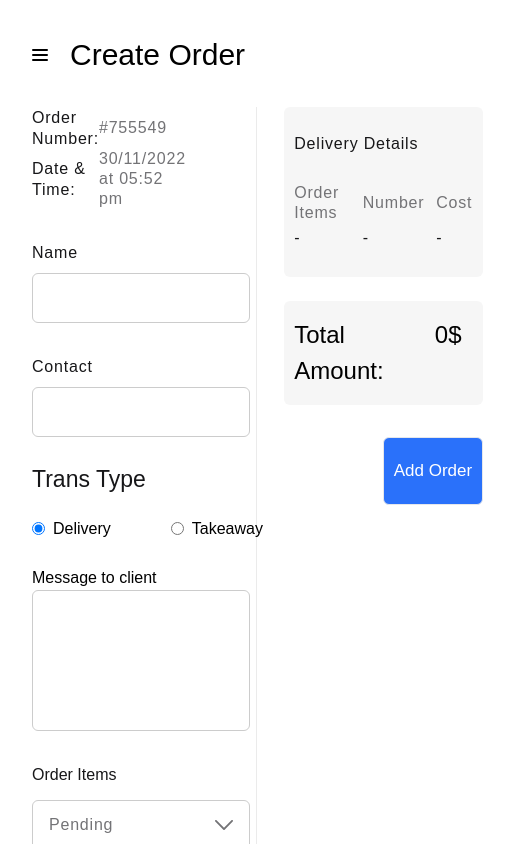
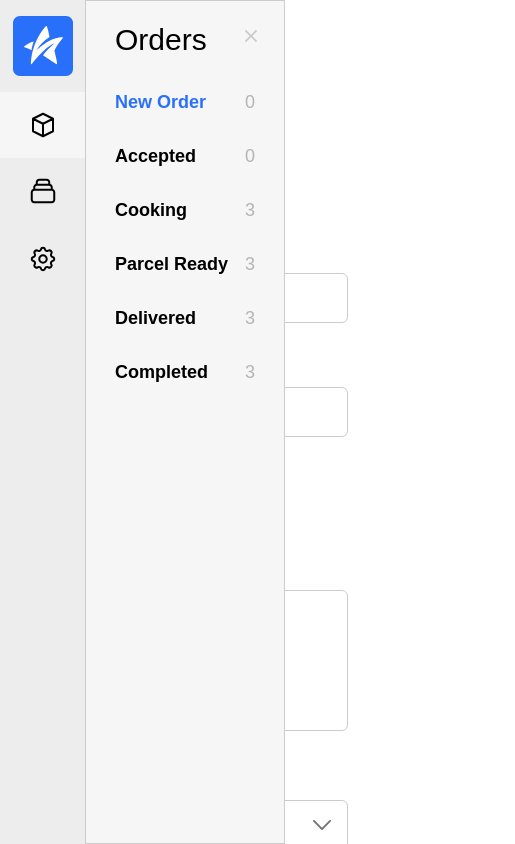
Before and after one commit to burak-caniklioglu/order-tracking, a React (Create React App) app: page /createOrder in a window 390 px wide. Both pictures are taken after a click on the element 40 px from the left and 54 px from the top of the page. Shown: the top 844 px of the page, 515 px wide, since content can reach past the window. Built offline with nearby package versions, Linux system fonts and the light colour scheme.

Commit message:
Responsive is done

```diff
--- a/src/components/CreateForm/index.js
+++ b/src/components/CreateForm/index.js
@@ -50,14 +50,14 @@ function CreateForm() {
   };
 
   return (
-    <div className="p-[32px]">
+    <div className="p-[32px]" >
       <div className="flex">
         <SubHeader>Create Order</SubHeader>
       </div>
 
-      <form className=" flex gap-4" onSubmit={handleSubmit(submitHandler)}>
+      <form className=" flex flex-col md:flex-row  gap-4" onSubmit={handleSubmit(submitHandler)}>
         <div
-          className="w-1/2 border-r
+          className="w-full md:w-1/2 md:border-r
 				 border-[#EBEBEB] "
         >
           <div
@@ -194,8 +194,8 @@ function CreateForm() {
           </div>
         </div>
 
-        <div className=" w-1/2">
-          <div className="bg-[#F6F6F6] ml-[5%] px-[5%] py-[26px] rounded-md mb-[24px]">
+        <div className=" w-full md:w-1/2">
+          <div className="bg-[#F6F6F6] md:ml-[5%] px-[5%] py-[26px] rounded-md mb-[24px]">
             <div className="order-answer font-[600] mb-[29px]">
               Delivery Details
             </div>
@@ -230,7 +230,7 @@ function CreateForm() {
             </table>
           </div>
 
-          <div className="bg-[#F6F6F6] ml-[5%] px-[5%] py-4 mb-[32px] rounded-md">
+          <div className="bg-[#F6F6F6] md:ml-[5%] px-[5%] py-4 mb-[32px] rounded-md">
             <div className="flex justify-between">
               <div className="text-[24px]">Total Amount:</div>
               <div className="mr-[6%] text-[24px]">
@@ -239,7 +239,7 @@ function CreateForm() {
             </div>
           </div>
 
-          <div className=" ml-[5%]">
+          <div className=" md:ml-[5%]">
             <div className="flex justify-end ">
               {control && (
                 <button
--- a/src/components/OrderItem/index.js
+++ b/src/components/OrderItem/index.js
@@ -20,11 +20,11 @@ function OrderItem({ item }) {
         </div>
         <div>
           <div className="order-header text-sm sm:text-[17px] ">Contact</div>
-          <div className="order-answer text-sm sm:text-[18px]">{item.contact}</div>
+          <div className="order-answer text-sm sm:text-[18px]" >{item.contact}</div>
         </div>
         <div>
           <div className="order-header text-sm sm:text-[17px] ">Trans Type</div>
-          <div className="order-answer text-sm sm:text-[18px]">{item.transType}</div>
+          <div className="order-answer text-sm sm:text-[18px]" ><span className='rounded-sm px-1 text-white' style={{backgroundColor: item.transType === 'Takeaway' ? '#FC7501' : '#2A71FA'}}>{item.transType}</span> </div>
         </div>
         <div>
           <div className="order-header text-sm sm:text-[17px] ">Amount</div>
--- a/src/components/SideBar/index.jsx
+++ b/src/components/SideBar/index.jsx
@@ -32,7 +32,7 @@ function SideBar() {
 
   return (
     <aside
-      className="bg-[#F6F6F6] w-[309px] h-[100vh] border
+      className="bg-[#F6F6F6] w-[200px] md:w-[309px] h-[100vh] border
 		border-[#CCCCCC]"
     >
       <div className="px-[29px] mt-[1rem]">
--- /dev/null
+++ b/src/hooks/useClickOutside.js
@@ -0,0 +1,24 @@
+/* eslint-disable react-hooks/exhaustive-deps */
+import { useEffect, useState } from "react";
+
+function useClickOutside(ref,setSearch,setSearched) {
+  const [isOutsideClicked, setIsOutsideClicked] = useState(false);
+
+  const handleClickOutside = event => {
+    if (ref.current && !ref.current.contains(event.target)) {
+      setIsOutsideClicked(true);
+      setSearch('')
+      setSearched([])
+    }
+  };
+
+  useEffect(() => {
+    document.addEventListener("mousedown", handleClickOutside);
+    return () => {
+      document.removeEventListener("mousedown", handleClickOutside);
+    };
+  },[]);
+  return [isOutsideClicked, setIsOutsideClicked];
+}
+
+export default useClickOutside;
--- a/src/pages/CreateOrder.js
+++ b/src/pages/CreateOrder.js
@@ -2,18 +2,48 @@ import React from 'react';
 import MiniSideBar from '../components/miniSideBar';
 import CreateForm from '../components/CreateForm';
 import SideBar from '../components/SideBar';
+import useWindowSize from '../hooks/useWindowSize';
+import { useDispatch, useSelector } from 'react-redux';
+import Cancel from '../constants/icons/cancel';
+import { changeMode } from '../features/themeSlice';
 
 function CreateOrder() {
+  const [width] = useWindowSize();
+  const theme = useSelector((state) => state.theme);
+  const dispatch = useDispatch();
   return (
     <main className="flex w-full ">
-      <div className="hidden lg:fixed lg:flex">
-        <MiniSideBar />
-        <SideBar />
-      </div>
+      {width < 1024 ? (
+        <>
+          {theme && (
+            <div className="flex fixed">
+              <MiniSideBar />
+              <SideBar />
+              <div
+                className="mt-[30px] ml-[-40px] cursor-pointer"
+                onClick={() => dispatch(changeMode())}
+              >
+                <Cancel />
+              </div>
+            </div>
+          )}
 
-      <div className='lg:ml-[394px] basis-full'>
-        <CreateForm />
-      </div>
+          <div className=" basis-full">
+            <CreateForm />
+          </div>
+        </>
+      ) : (
+        <>
+          <div className="fixed flex">
+            <MiniSideBar />
+            <SideBar />
+          </div>
+
+          <div className="ml-[394px] basis-full">
+            <CreateForm />
+          </div>
+        </>
+      )}
     </main>
   );
 }
```
